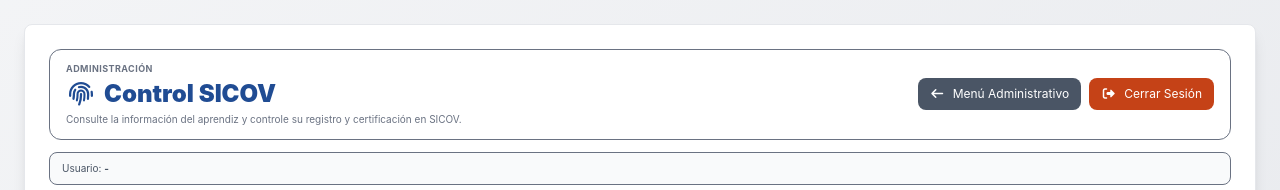
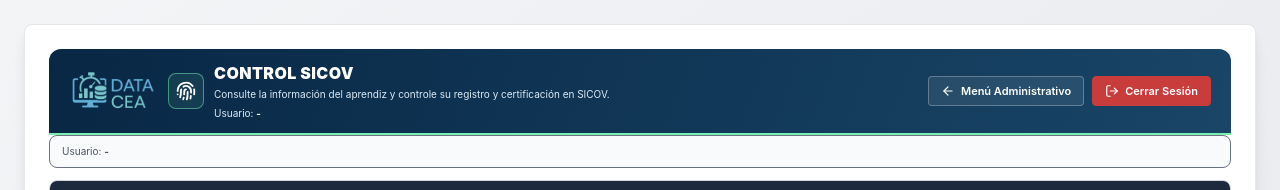
Before and after one commit to YulianoB/DATA-CEA, a Next.js app: page /admin/sicov in a window 1280 px wide. Shown: the top 190 px of the page. Built offline with nearby package versions, Linux system fonts and the light colour scheme; no server answers; sample sign-in values are in the browser's storage.

Commit message:
style(sicov): adoptar EncabezadoModulo institucional y conservar acciones existentes

```diff
--- a/app/admin/sicov/page.jsx
+++ b/app/admin/sicov/page.jsx
@@ -14,9 +14,10 @@ import {
   useRouter,
 } from 'next/navigation'
 
-import {
-  cerrarSesion,
-} from '@/lib/auth/logout'
+import EncabezadoModulo from '@/components/admin/EncabezadoModulo'
+import ModalResultado from '@/components/admin/ModalResultado'
+import { BotonAccion, ESTILO_SECCIONES, ESTILO_SECCIONES_SECUNDARIAS, ESTILO_ENCABEZADO_TABLA, ESTILO_CELDAS_TABLA } from '@/components/admin/EstiloModulo'
+import { Fingerprint } from 'lucide-react'
 
 // ============================================================
 // CONSTANTES
@@ -1354,136 +1355,13 @@ export default function SicovPage() {
         "
       >
 
-        {/* ==================================================
-            ENCABEZADO
-        ================================================== */}
-
-        <div
-          className="
-            border
-            border-gray-500
-            rounded-xl
-            px-4
-            py-3
-            mb-3
-            bg-white
-          "
-        >
-
-          <div
-            className="
-              flex
-              flex-col
-              lg:flex-row
-              lg:items-center
-              lg:justify-between
-              gap-4
-            "
-          >
-
-            <div>
-
-              <p
-                className="
-                  text-[9px]
-                  uppercase
-                  tracking-wider
-                  font-bold
-                  text-gray-500
-                "
-              >
-                Administración
-              </p>
-
-              <h1
-                className="
-                  mt-0.5
-                  text-xl
-                  md:text-2xl
-                  font-black
-                  text-[var(--primary)]
-                  flex
-                  items-center
-                  gap-2
-
-                "
-              >
-                <i className="fas fa-fingerprint"></i>
-
-                Control SICOV
-              </h1>
-
-              <p
-                className="
-                  mt-0.5
-                  text-[10px]
-                  text-gray-500
-                "
-              >
-                Consulte la información del aprendiz y controle su registro y certificación en SICOV.
-              </p>
-
-            </div>
-
-            <div className="flex flex-wrap gap-2">
-
-              <button
-                type="button"
-                onClick={() =>
-                  router.push(
-                    '/admin'
-                  )
-                }
-                className="
-                  bg-gray-600
-                  hover:bg-gray-800
-                  text-white
-                  px-3
-                  py-2
-                  rounded-lg
-                  text-xs
-                  flex
-                  items-center
-                  gap-2
-                  transition
-                "
-              >
-                <i className="fas fa-arrow-left"></i>
-
-                Menú Administrativo
-              </button>
-
-              <button
-                type="button"
-                onClick={() =>
-                  cerrarSesion(
-                    router
-                  )
-                }
-                className="
-                  bg-[var(--danger)]
-                  hover:bg-[var(--danger-dark)]
-                  text-white
-                  px-3
-                  py-2
-                  rounded-lg
-                  text-xs
-                  flex
-                  items-center
-                  gap-2
-                  transition
-                "
-              >
-                <i className="fas fa-sign-out-alt"></i>
-
-                Cerrar Sesión
-              </button>
-
-            </div>
-
-          </div>
-
-        </div>
+        <EncabezadoModulo
+          titulo="Control SICOV"
+          subtitulo="Consulte la información del aprendiz y controle su registro y certificación en SICOV."
+          icono={Fingerprint}
+          rutaRegreso="/admin"
+          textoRegreso="Menú Administrativo"
+        />
 
         {/* ==================================================
             USUARIO
```
